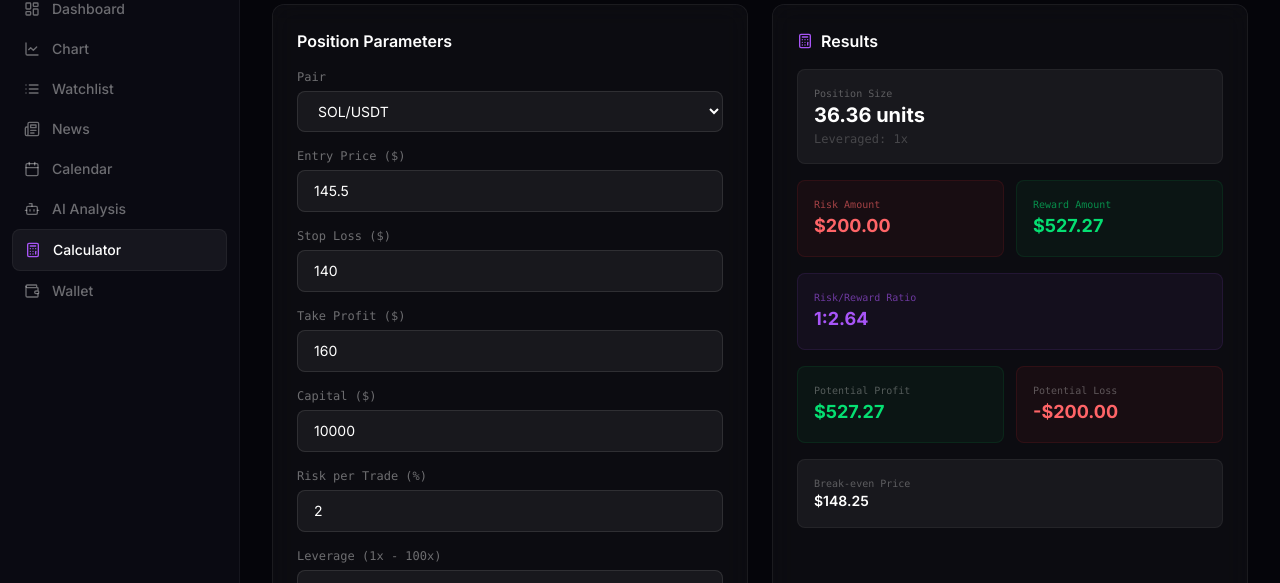
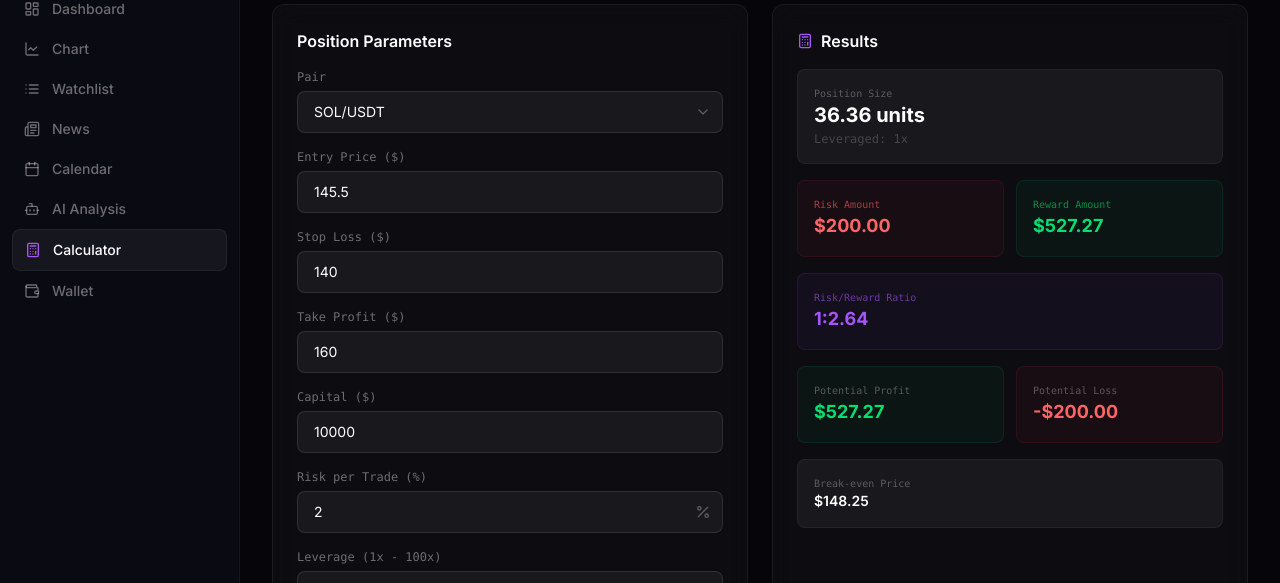
Before and after one commit to jejakmasgondrong/gondrong-terminal, a Next.js app: page /calculator in a window 1280 px wide. Shown: the part 110-693 px from the top of the page. Built offline with nearby package versions, Linux system fonts and the light colour scheme.

Commit message:
style: improve calculator input styling with dark theme

```diff
--- a/app/(dashboard)/calculator/page.tsx
+++ b/app/(dashboard)/calculator/page.tsx
@@ -9,6 +9,7 @@ import {
   Percent,
   AlertCircle,
   RefreshCw,
+  ChevronDown,
 } from 'lucide-react';
 
 interface PositionResult {
@@ -29,6 +30,7 @@ export default function CalculatorPage() {
   const [capital, setCapital] = useState<number>(10000);
   const [riskPercent, setRiskPercent] = useState<number>(2);
   const [leverage, setLeverage] = useState<number>(1);
+  const [selectedPair, setSelectedPair] = useState('SOLUSDT');
   const [result, setResult] = useState<PositionResult | null>(null);
   const [error, setError] = useState<string | null>(null);
 
@@ -43,7 +45,6 @@ export default function CalculatorPage() {
   const calculatePosition = () => {
     setError(null);
 
-    // Validasi
     if (entryPrice <= 0 || stopLoss <= 0 || takeProfit <= 0 || capital <= 0) {
       setError('All values must be greater than 0');
       return;
@@ -69,25 +70,18 @@ export default function CalculatorPage() {
       return;
     }
 
-    // Calculate
     const riskAmount = capital * (riskPercent / 100);
     const priceDiff = entryPrice - stopLoss;
     const positionSize = riskAmount / priceDiff;
-
-    // Adjust for leverage
     const leveragedPositionSize = positionSize * leverage;
     const requiredMargin = positionSize * entryPrice;
     const leveragedRequiredMargin = requiredMargin / leverage;
-
-    // Reward
     const rewardDiff = takeProfit - entryPrice;
     const rewardAmount = positionSize * rewardDiff;
     const riskRewardRatio = rewardAmount / riskAmount;
-
-    // PnL
     const potentialProfit = positionSize * rewardDiff * leverage;
     const potentialLoss = positionSize * priceDiff * leverage;
-    const breakEvenPrice = entryPrice + (priceDiff / 2); // Simplified break-even
+    const breakEvenPrice = entryPrice + (priceDiff / 2);
 
     setResult({
       positionSize,
@@ -112,10 +106,6 @@ export default function CalculatorPage() {
     return value.toLocaleString('en-US', { minimumFractionDigits: 2, maximumFractionDigits: 2 });
   };
 
-  const formatPercent = (value: number) => {
-    return (value * 100).toFixed(2);
-  };
-
   const isProfitPositive = result?.potentialProfit ? result.potentialProfit > 0 : false;
 
   return (
@@ -132,98 +122,106 @@ export default function CalculatorPage() {
           <h2 className="text-base font-semibold text-white mb-4">Position Parameters</h2>
 
           <div className="space-y-4">
-            {/* Pair Select */}
+            {/* Pair Select - Custom styled */}
             <div>
               <label className="text-xs text-white/40 font-mono block mb-1.5">Pair</label>
+              <div className="relative">
                 <select
-                className="w-full bg-white/5 border border-white/10 rounded-lg px-4 py-2.5 text-white text-sm outline-none focus:border-[#a855f7]/30"
-                defaultValue="SOLUSDT"
+                  value={selectedPair}
+                  onChange={(e) => setSelectedPair(e.target.value)}
+                  className="w-full bg-white/5 border border-white/10 rounded-lg px-4 py-2.5 text-white text-sm outline-none focus:border-[#a855f7]/30 appearance-none cursor-pointer hover:bg-white/10 transition-all"
                 >
                   {pairs.map((pair) => (
-                  <option key={pair.value} value={pair.value} className="bg-[#0a0a12]">
+                    <option key={pair.value} value={pair.value} className="bg-[#0a0a12] text-white py-2">
                       {pair.label}
                     </option>
                   ))}
                 </select>
+                <ChevronDown className="absolute right-3 top-1/2 -translate-y-1/2 w-4 h-4 text-white/30 pointer-events-none" />
+              </div>
             </div>
 
-            {/* Entry Price */}
+            {/* Input fields dengan styling custom */}
             <div>
               <label className="text-xs text-white/40 font-mono block mb-1.5">Entry Price ($)</label>
               <input
                 type="number"
                 value={entryPrice}
                 onChange={(e) => setEntryPrice(parseFloat(e.target.value) || 0)}
-                className="w-full bg-white/5 border border-white/10 rounded-lg px-4 py-2.5 text-white text-sm outline-none focus:border-[#a855f7]/30"
+                className="w-full bg-white/5 border border-white/10 rounded-lg px-4 py-2.5 text-white text-sm outline-none focus:border-[#a855f7]/30 focus:bg-white/10 transition-all placeholder:text-white/20"
                 step="0.01"
                 min="0"
+                placeholder="Enter entry price..."
               />
             </div>
 
-            {/* Stop Loss */}
             <div>
               <label className="text-xs text-white/40 font-mono block mb-1.5">Stop Loss ($)</label>
               <input
                 type="number"
                 value={stopLoss}
                 onChange={(e) => setStopLoss(parseFloat(e.target.value) || 0)}
-                className="w-full bg-white/5 border border-white/10 rounded-lg px-4 py-2.5 text-white text-sm outline-none focus:border-[#a855f7]/30"
+                className="w-full bg-white/5 border border-white/10 rounded-lg px-4 py-2.5 text-white text-sm outline-none focus:border-[#a855f7]/30 focus:bg-white/10 transition-all placeholder:text-white/20"
                 step="0.01"
                 min="0"
+                placeholder="Enter stop loss..."
               />
             </div>
 
-            {/* Take Profit */}
             <div>
               <label className="text-xs text-white/40 font-mono block mb-1.5">Take Profit ($)</label>
               <input
                 type="number"
                 value={takeProfit}
                 onChange={(e) => setTakeProfit(parseFloat(e.target.value) || 0)}
-                className="w-full bg-white/5 border border-white/10 rounded-lg px-4 py-2.5 text-white text-sm outline-none focus:border-[#a855f7]/30"
+                className="w-full bg-white/5 border border-white/10 rounded-lg px-4 py-2.5 text-white text-sm outline-none focus:border-[#a855f7]/30 focus:bg-white/10 transition-all placeholder:text-white/20"
                 step="0.01"
                 min="0"
+                placeholder="Enter take profit..."
               />
             </div>
 
-            {/* Capital */}
             <div>
               <label className="text-xs text-white/40 font-mono block mb-1.5">Capital ($)</label>
               <input
                 type="number"
                 value={capital}
                 onChange={(e) => setCapital(parseFloat(e.target.value) || 0)}
-                className="w-full bg-white/5 border border-white/10 rounded-lg px-4 py-2.5 text-white text-sm outline-none focus:border-[#a855f7]/30"
+                className="w-full bg-white/5 border border-white/10 rounded-lg px-4 py-2.5 text-white text-sm outline-none focus:border-[#a855f7]/30 focus:bg-white/10 transition-all placeholder:text-white/20"
                 step="100"
                 min="0"
+                placeholder="Enter capital..."
               />
             </div>
 
-            {/* Risk % */}
             <div>
               <label className="text-xs text-white/40 font-mono block mb-1.5">Risk per Trade (%)</label>
+              <div className="relative">
                 <input
                   type="number"
                   value={riskPercent}
                   onChange={(e) => setRiskPercent(parseFloat(e.target.value) || 0)}
-                className="w-full bg-white/5 border border-white/10 rounded-lg px-4 py-2.5 text-white text-sm outline-none focus:border-[#a855f7]/30"
+                  className="w-full bg-white/5 border border-white/10 rounded-lg px-4 py-2.5 text-white text-sm outline-none focus:border-[#a855f7]/30 focus:bg-white/10 transition-all placeholder:text-white/20"
                   step="0.5"
                   min="0.5"
                   max="10"
+                  placeholder="Enter risk %..."
                 />
+                <Percent className="absolute right-3 top-1/2 -translate-y-1/2 w-4 h-4 text-white/30 pointer-events-none" />
+              </div>
             </div>
 
-            {/* Leverage */}
             <div>
               <label className="text-xs text-white/40 font-mono block mb-1.5">Leverage (1x - 100x)</label>
               <input
                 type="number"
                 value={leverage}
                 onChange={(e) => setLeverage(parseFloat(e.target.value) || 1)}
-                className="w-full bg-white/5 border border-white/10 rounded-lg px-4 py-2.5 text-white text-sm outline-none focus:border-[#a855f7]/30"
+                className="w-full bg-white/5 border border-white/10 rounded-lg px-4 py-2.5 text-white text-sm outline-none focus:border-[#a855f7]/30 focus:bg-white/10 transition-all placeholder:text-white/20"
                 step="1"
                 min="1"
                 max="100"
+                placeholder="Enter leverage..."
               />
             </div>
 
@@ -236,7 +234,7 @@ export default function CalculatorPage() {
 
             <button
               onClick={calculatePosition}
-              className="w-full px-4 py-3 bg-gradient-to-r from-[#00ff88] to-[#a855f7] rounded-lg text-white font-medium hover:opacity-90 transition-all"
+              className="w-full px-4 py-3 bg-gradient-to-r from-[#00ff88] to-[#a855f7] rounded-lg text-white font-medium hover:opacity-90 transition-all hover:scale-[1.02] active:scale-[0.98]"
             >
               Calculate Position
             </button>
@@ -252,14 +250,12 @@ export default function CalculatorPage() {
 
           {result ? (
             <div className="space-y-4">
-              {/* Position Size */}
               <div className="bg-white/5 rounded-lg p-4 border border-white/5">
                 <p className="text-[10px] text-white/30 font-mono">Position Size</p>
                 <p className="text-xl font-bold text-white">{formatCurrency(result.positionSize)} units</p>
                 <p className="text-xs text-white/20 font-mono mt-0.5">Leveraged: {result.leverage}x</p>
               </div>
 
-              {/* Risk & Reward */}
               <div className="grid grid-cols-2 gap-3">
                 <div className="bg-red-500/5 rounded-lg p-4 border border-red-500/10">
                   <p className="text-[10px] text-red-400/60 font-mono">Risk Amount</p>
@@ -275,7 +271,6 @@ export default function CalculatorPage() {
                 </div>
               </div>
 
-              {/* Risk/Reward Ratio */}
               <div className="bg-[#a855f7]/5 rounded-lg p-4 border border-[#a855f7]/10">
                 <p className="text-[10px] text-[#a855f7]/60 font-mono">Risk/Reward Ratio</p>
                 <p className="text-lg font-bold text-[#a855f7]">
@@ -283,7 +278,6 @@ export default function CalculatorPage() {
                 </p>
               </div>
 
-              {/* PnL Projection */}
               <div className="grid grid-cols-2 gap-3">
                 <div className={`${isProfitPositive ? 'bg-green-500/5' : 'bg-red-500/5'} rounded-lg p-4 border ${isProfitPositive ? 'border-green-500/10' : 'border-red-500/10'}`}>
                   <p className="text-[10px] text-white/30 font-mono">Potential Profit</p>
@@ -299,7 +293,6 @@ export default function CalculatorPage() {
                 </div>
               </div>
 
-              {/* Break-even */}
               <div className="bg-white/5 rounded-lg p-4 border border-white/5">
                 <p className="text-[10px] text-white/30 font-mono">Break-even Price</p>
                 <p className="text-sm font-semibold text-white">
@@ -307,7 +300,6 @@ export default function CalculatorPage() {
                 </p>
               </div>
 
-              {/* Leverage Warning */}
               {result.leverage > 1 && (
                 <div className="bg-yellow-500/10 border border-yellow-500/20 rounded-lg p-3 flex items-start gap-2">
                   <AlertCircle className="w-4 h-4 text-yellow-400 flex-shrink-0 mt-0.5" />
@@ -331,11 +323,13 @@ export default function CalculatorPage() {
         </div>
       </div>
 
-      {/* Quick Stats */}
+      {/* Stats */}
       <div className="grid grid-cols-2 md:grid-cols-4 gap-3">
         <div className="glass rounded-lg px-4 py-3 border border-white/5">
           <p className="text-[10px] text-white/30 font-mono">Current Pair</p>
-          <p className="text-sm font-semibold text-white">SOL/USDT</p>
+          <p className="text-sm font-semibold text-white">
+            {pairs.find(p => p.value === selectedPair)?.label || selectedPair}
+          </p>
         </div>
         <div className="glass rounded-lg px-4 py-3 border border-white/5">
           <p className="text-[10px] text-white/30 font-mono">Risk per Trade</p>
```
Lines whose indentation alone changed are shown as unchanged.
